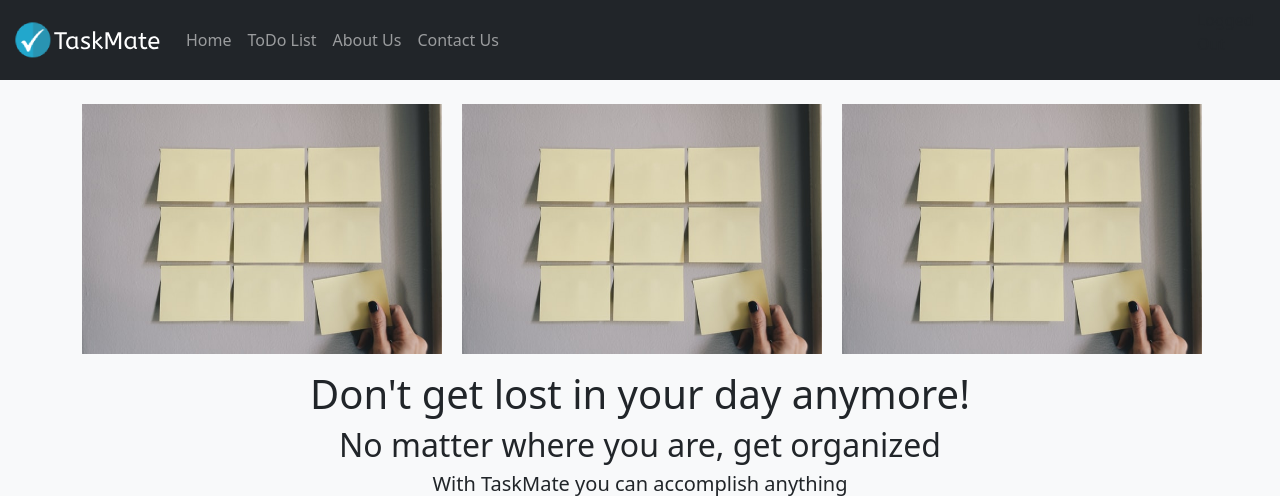
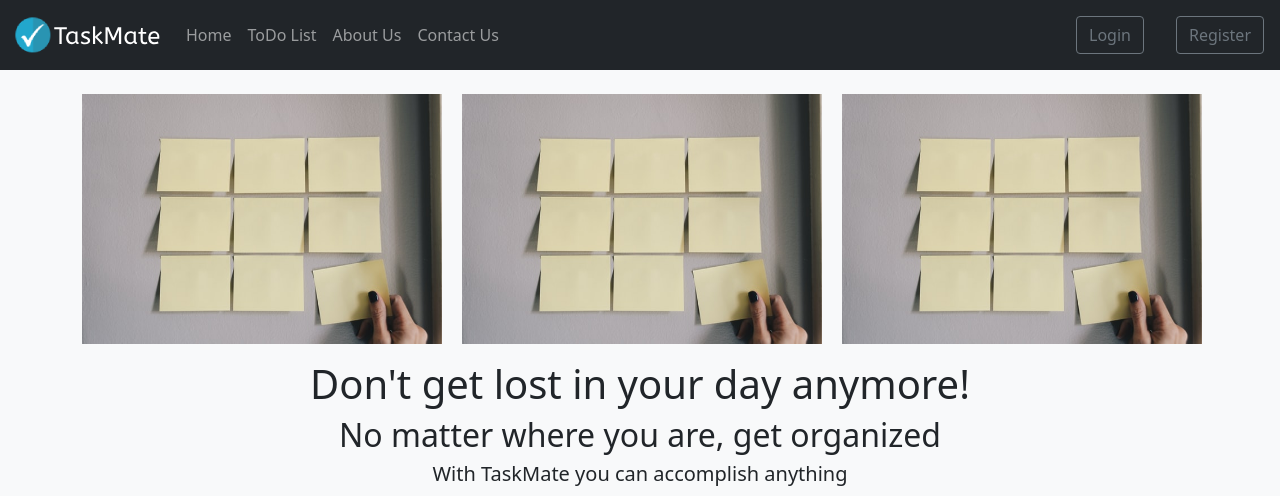
Before and after one commit to JanBlazejczyk/taskmate-taskmanager, a Django app: page / in a window 1280 px wide. Shown: the top 496 px of the page. Run offline with Django 3.2, Linux system fonts and the light colour scheme.

Commit message:
login / logout logic added

```diff
--- a/project_folder/taskmate/taskmate/settings.py
+++ b/project_folder/taskmate/taskmate/settings.py
@@ -125,3 +125,4 @@ STATICFILES_DIRS = [os.path.join(BASE_DIR, 'static')]
 CRISPY_TEMPLATE_PACK = "bootstrap4"
 
 LOGIN_REDIRECT_URL = 'landing_page'
+LOGIN_URL = 'login'
--- a/project_folder/taskmate/templates/base.html
+++ b/project_folder/taskmate/templates/base.html
@@ -59,12 +59,20 @@
                             <div class="d-flex">
                                 <div class="p-3 mb-2 text-white-50 bg-dark">{{ user.username }}</div>
                                 <a class="nav-link" href="{% url 'logout' %}">
-                                    <button type="button" class="btn btn-secondary">Logout</button>
+                                    <button type="button" class="btn btn-outline-secondary">Logout</button>
                                 </a>
                             </div>
 
                         {% else %}
-                            <p>Logged Out</p>
+                            <div class="d-flex">
+                                <div class="p-3 mb-2 text-white-50 bg-dark">{{ user.username }}</div>
+                                <a class="nav-link" href="{% url 'login' %}">
+                                    <button type="button" class="btn btn-outline-secondary">Login</button>
+                                </a>
+                                <a class="nav-link" href="{% url 'register' %}">
+                                    <button type="button" class="btn btn-outline-secondary">Register</button>
+                                </a>
+                            </div>
                         {% endif %}
                     </nav>
 
--- a/project_folder/taskmate/todolist/templates/home.html
+++ b/project_folder/taskmate/todolist/templates/home.html
@@ -23,7 +23,11 @@
                 <center><p class="h1">Don't get lost in your day anymore!</p></center>
                 <center><p class="h2">No matter where you are, get organized</p></center>
                 <center><p class="h5">With TaskMate you can accomplish anything</p></center>
-                <center><a href="{% url 'landing_page' %}"><button type="button" class="btn btn-primary btn-lg mt-2">Get Started</button></a></center>
+                {% if user.is_authenticated %}
+                    <center><a href="{% url 'landing_page' %}"><button type="button" class="btn btn-primary btn-lg mt-2">Get Started</button></a></center>
+                {% else %}
+                    <center><a href="{% url 'login' %}"><button type="button" class="btn btn-primary btn-lg mt-2">Get Started</button></a></center>
+                {% endif %}
             </div>
         </div>
 
--- a/project_folder/taskmate/todolist/views.py
+++ b/project_folder/taskmate/todolist/views.py
@@ -4,11 +4,12 @@ from todolist.models import TaskList
 from todolist.forms import TaskForm
 from django.contrib import messages
 from django.core.paginator import Paginator
+from django.contrib.auth.decorators import login_required
 
 
 # Create your views here.
+@login_required
 def landing_page(request):
-
     if request.method == "POST":
         # connecting to the form
         # form checks if the field is empty or not and passes request.POST or None
@@ -20,7 +21,6 @@ def landing_page(request):
         messages.success(request, 'Task added successfully')
 
         return redirect('landing_page')
-
     else:
         all_tasks = TaskList.objects.all()
         # dzielimy all tasks po 5 na stronę
@@ -33,14 +33,13 @@ def landing_page(request):
 
 
 def home(request):
-
     context = {
         'home_text': 'Welcome to the Home Page',
     }
-
     return render(request, 'home.html', context)
 
 
+@login_required
 def edit_task(request, task_id):
     if request.method == 'POST':
         # we select a task to edit
@@ -53,7 +52,6 @@ def edit_task(request, task_id):
         messages.success(request, 'Task edited')
 
         return redirect('landing_page')
-
     else:
         task_obj = TaskList.objects.get(pk=task_id)
 
@@ -61,33 +59,29 @@ def edit_task(request, task_id):
 
 
 def contact(request):
-
     context = {
         'contact_text': 'Welcome to the Contact Page',
     }
-
     return render(request, 'contact.html', context)
 
 
 def about(request):
-
     context = {
         'about_text': 'Welcome to the About Page',
     }
-
     return render(request, 'about.html', context)
 
 
+@login_required
 def delete_task(request, task_id):
-
     task = TaskList.objects.get(pk=task_id)
     task.delete()
 
     return redirect('landing_page')
 
 
+@login_required
 def change_status(request, task_id):
-
     task = TaskList.objects.get(pk=task_id)
 
     if task.done == False:
--- a/project_folder/taskmate/users_app/urls.py
+++ b/project_folder/taskmate/users_app/urls.py
@@ -6,5 +6,5 @@ from django.contrib.auth import views as auth_views
 urlpatterns = [
     path('register/', views.register, name='register'),
     path('login/', auth_views.LoginView.as_view(template_name='login.html'), name="login"),
-    path('logout/', auth_views.LogoutView.as_view(template_name='logout.html'), name="logout"),
+    path('logout/', auth_views.LogoutView.as_view(template_name='home.html'), name="logout"),
 ]
```
